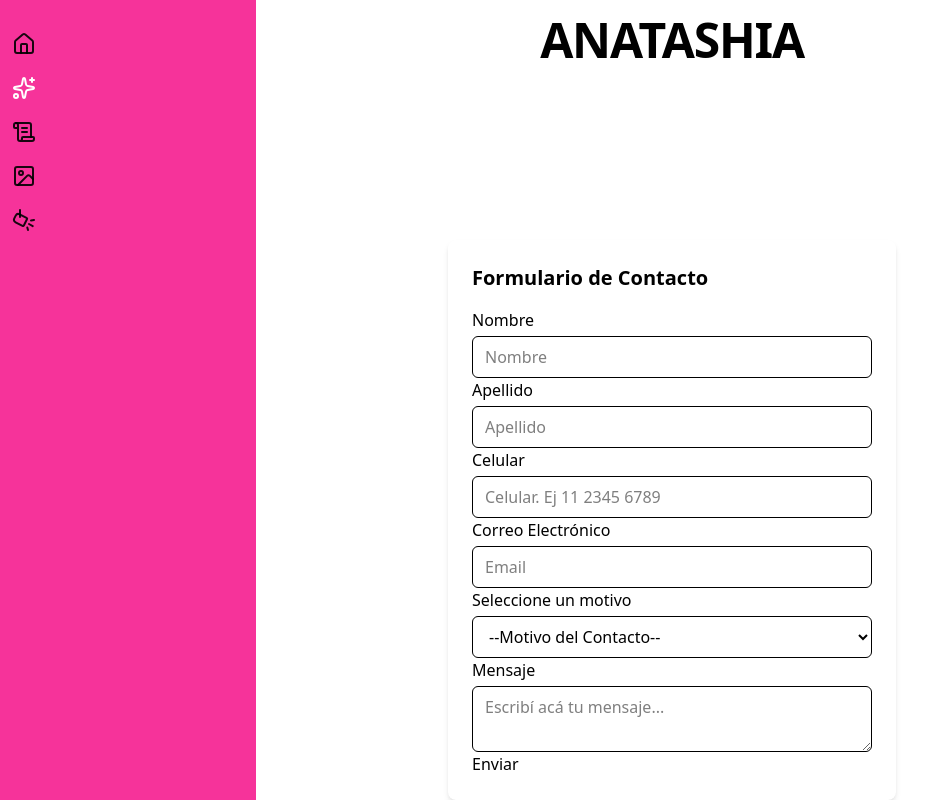
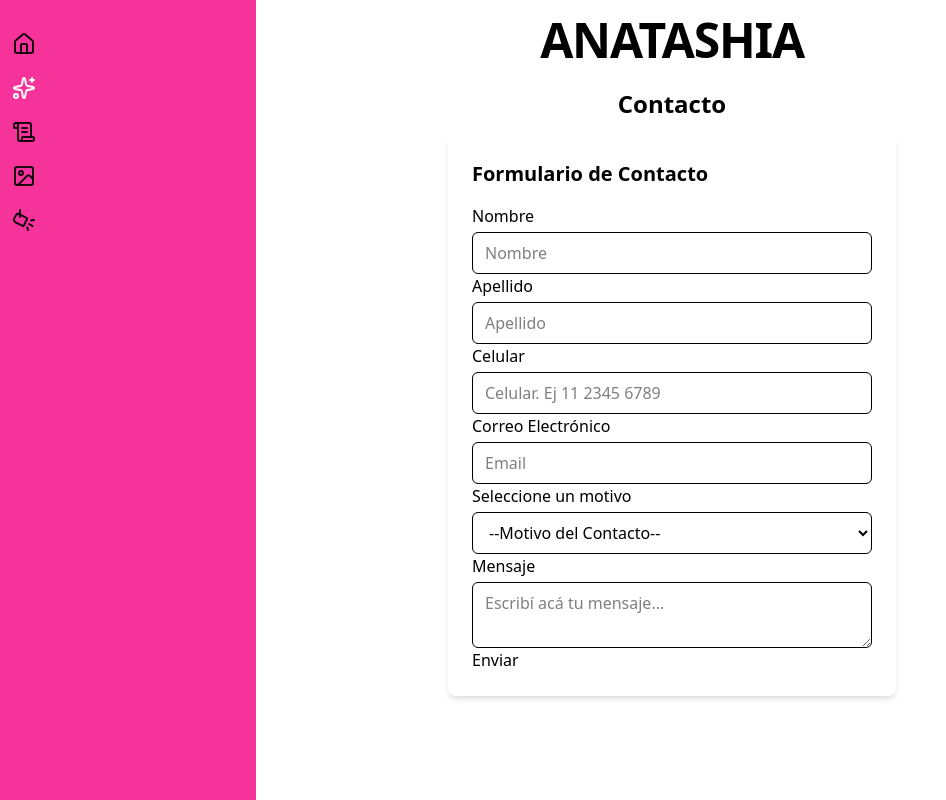
Before and after one commit to faery-cam/herrera_camila_tp2, a React (Vite) app: page /herrera_camila_tp2/contacto in a window 1280 px wide. Shown: the top 800 px of the page, without its empty margins (0-946 px from the left). Built offline with nearby package versions, Linux system fonts and the light colour scheme.

Commit message:
[FIX] espacio irregular en formulario aarreglado

```diff
--- a/src/components/Formulario.jsx
+++ b/src/components/Formulario.jsx
@@ -31,7 +31,7 @@
 
     return (
 
-        <div className="flex justify-center items-center min-h-screen">
+        <div className="flex justify-center items-center ">
         <form onSubmit={handleSubmit} className="bg-white p-6 rounded-lg shadow-md w-full max-w-md">
 
             <h2 className='text-xl font-semibold mb-4'>Formulario de Contacto</h2>
--- a/src/pages/Contacto.jsx
+++ b/src/pages/Contacto.jsx
@@ -9,7 +9,7 @@
 
     return (
         <section className="p-6">
-            <h2 className="text-2xl font-bold">Contacto</h2>
+            <h2 className="text-2xl font-bold text-center mb-4">Contacto</h2>
             <Formulario />
 
         </section>
```
